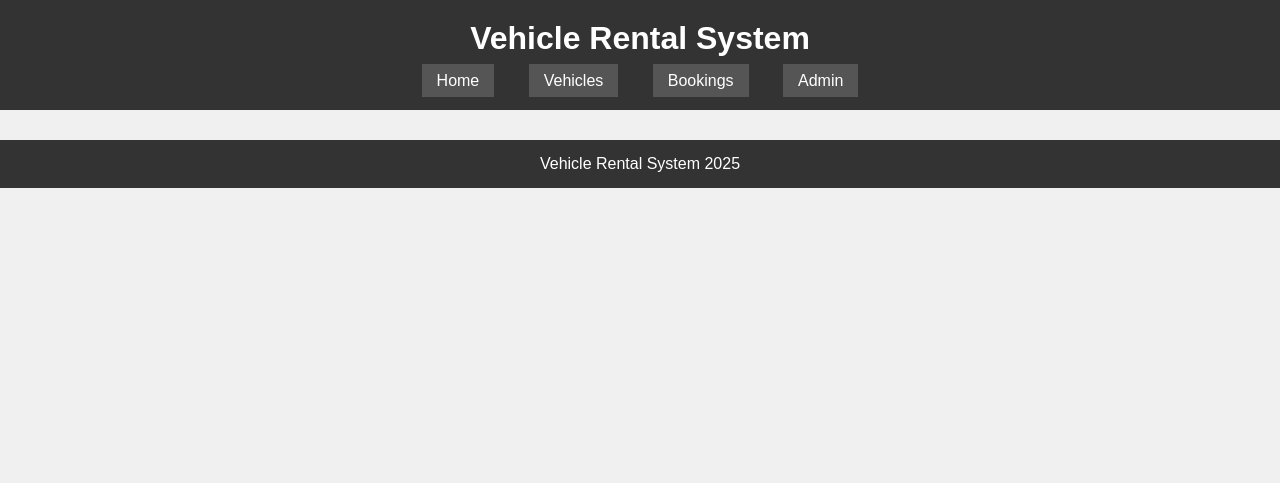
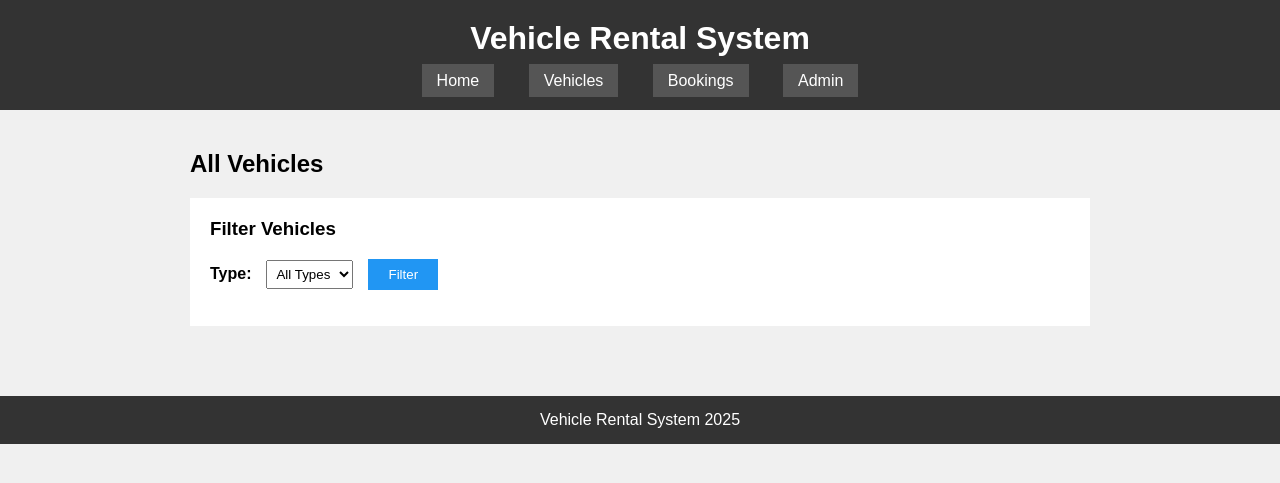
Before and after one commit to sravanireddy2000/VehicleRentalSytem, a Flask app: page /vehicles in a window 1280 px wide. Shown: the top 483 px of the page. Run offline with Flask 3, Linux system fonts and the light colour scheme.

Commit message:
main_Contentpageadded

```diff
--- a/templates/vehicles.html
+++ b/templates/vehicles.html
@@ -5,6 +5,25 @@
 </head>
 <body>
     {% include('./components/header.html') %}
+     <div class="mainContent">
+
+        <h2>All Vehicles</h2>
+
+        <div class="filterBox">
+            <h3>Filter Vehicles</h3>
+            <form method="GET" action="/vehicles">
+                <label>Type:</label>
+                <select name="vehicleType">
+                    <option value="">All Types</option>
+                    <option value="sedan">Sedan</option>
+                    <option value="suv">SUV</option>
+                    <option value="truck">Truck</option>
+                </select>
+
+                <button type="submit">Filter</button>
+            </form>
+        </div>
+     </div>
     {% include('./components/footer.html') %}
 </body>
 </html>
```
